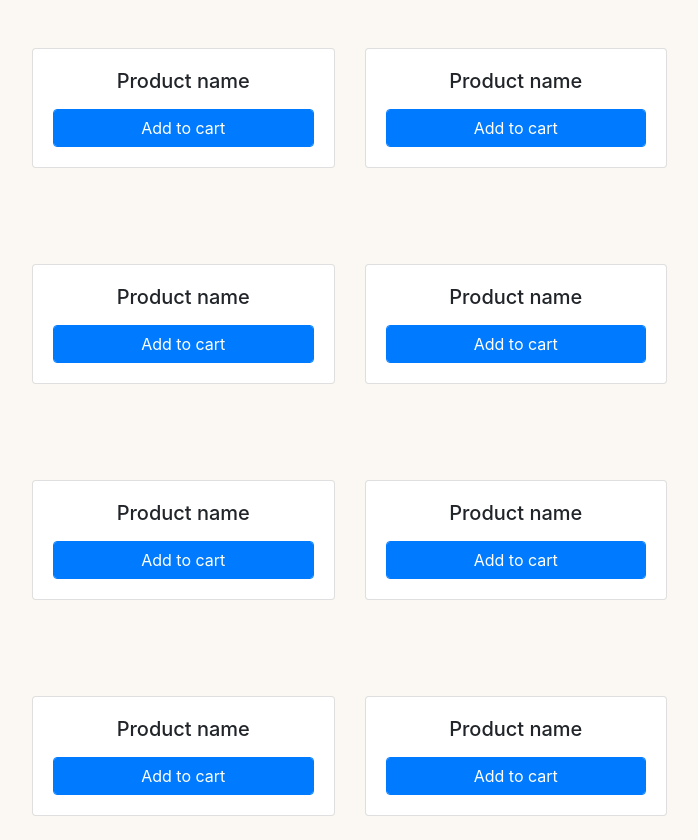
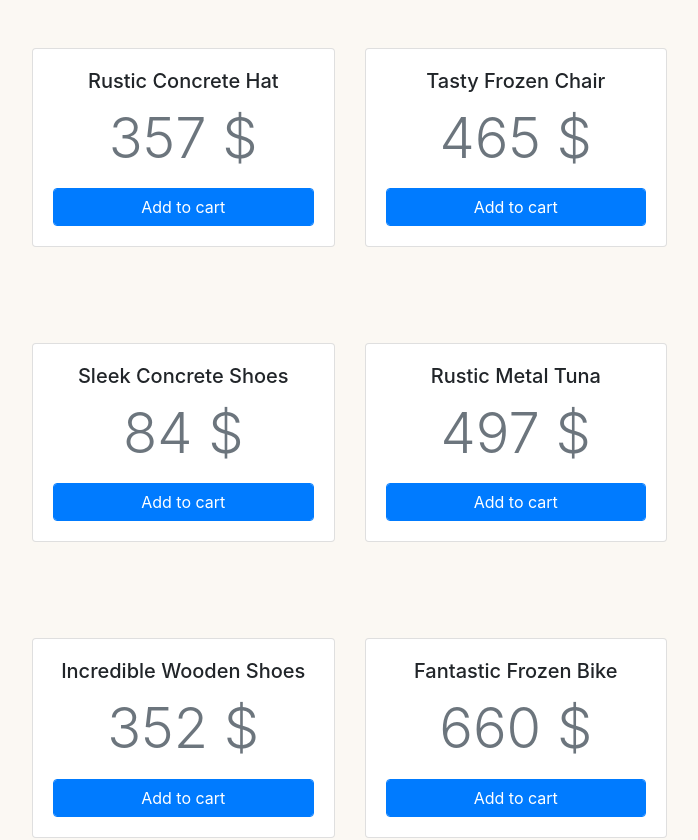
Before and after one commit to AlMuz/VUE-ShoppingCart, a Vue app: page / in a window 1280 px wide. Shown: the top 840 px of the page, without its empty margins (53-751 px from the left). Built offline with nearby package versions, Linux system fonts and the light colour scheme.

Commit message:
passing props to component and show product title and price

```diff
--- a/src/App.vue
+++ b/src/App.vue
@@ -4,7 +4,7 @@
       <div class="col-md-7">
         <div class="row">
           <div :key="product.id" class="col-md-6" v-for="product in products">
-            <product></product>
+            <product :product="product"></product>
           </div>
         </div>
       </div>
--- a/src/components/Product.vue
+++ b/src/components/Product.vue
@@ -1,9 +1,16 @@
 <template>
   <div class="card my-5">
     <div class="card-body">
-      <h5 class="text-center card-title">Product name</h5>
-      <p class="text-center text-muted card-text display-4"></p>
+      <h5 class="text-center card-title">{{ product.title }}</h5>
+      <p class="text-center text-muted card-text display-4">{{ Number(product.price).toFixed() }} $</p>
       <button class="btn btn-primary form-control">Add to cart</button>
     </div>
   </div>
 </template>
+
+<script>
+
+  export default {
+    props: ['product']
+  }
+</script>
```
